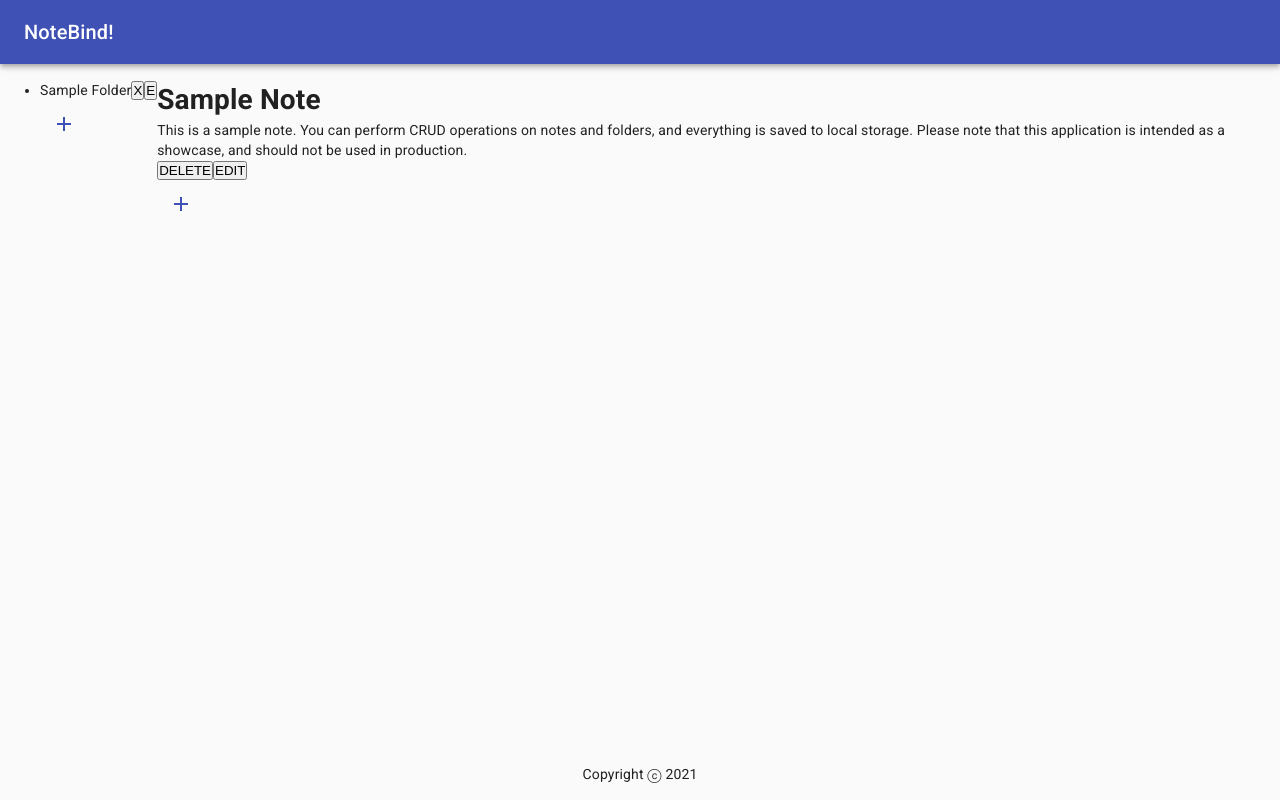
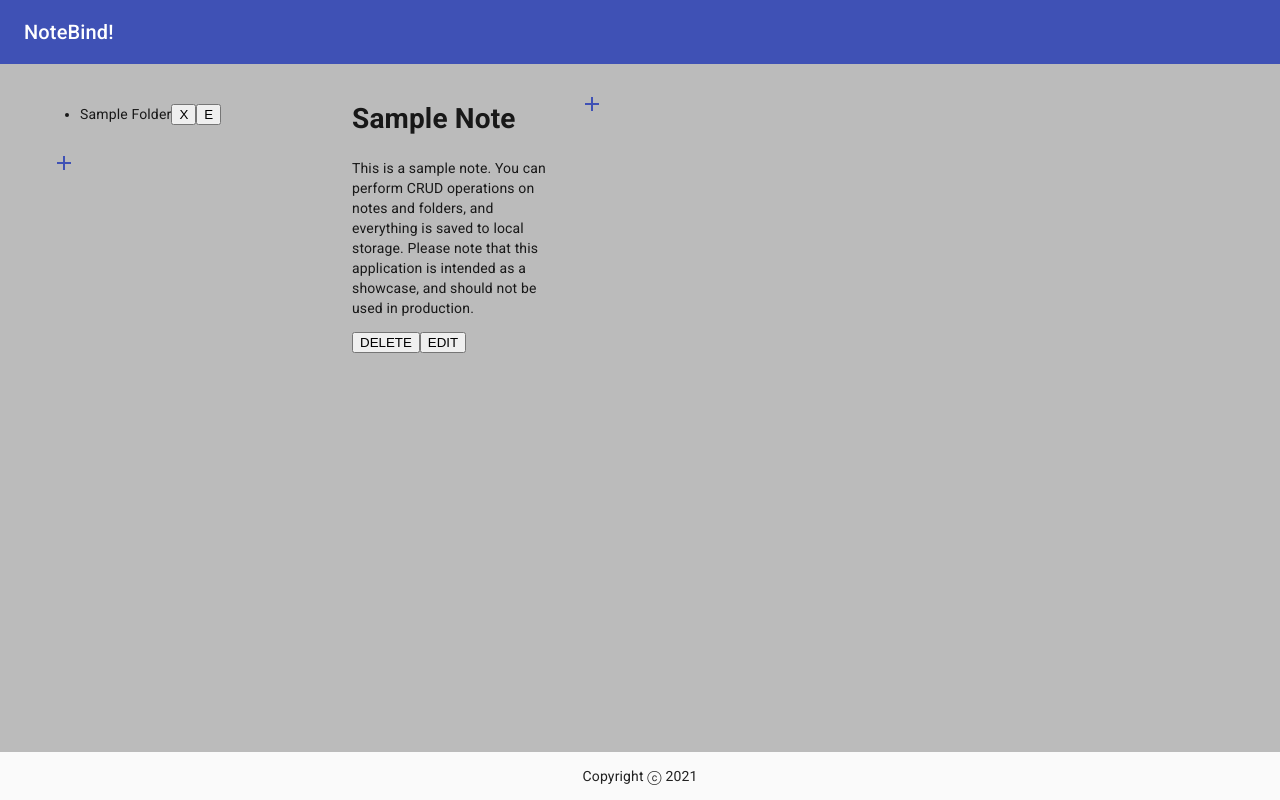
Before and after one commit to JohnAntoineG710/NoteBind, a React (Create React App) app: page / in a window 1280 px wide. Built offline with nearby package versions, Linux system fonts and the light colour scheme; a web font is replaced by a local one.

Commit message:
Refactor and integrate Material-UI Basics

```diff
--- a/package.json
+++ b/package.json
@@ -7,6 +7,7 @@
   "dependencies": {
     "@material-ui/core": "*",
     "@material-ui/icons": "*",
+    "@material-ui/system": "*",
     "react": "16.8.6",
     "react-dom": "16.8.6",
     "react-scripts": "3.2.0"
--- a/public/styles.css
+++ b/public/styles.css
@@ -1,34 +1,35 @@
-* {
-  padding: 0;
-  margin: 0;
-  box-sizing: border-box;
-}
+/* * { */
+/*   /\* padding: 0; *\/ */
+/*   /\* margin: 0; *\/ */
+/*   box-sizing: border-box; */
+/* } */
 
-.viewport {
-  height: 100vh;
-  width: 100vw;
-  display: flex;
-  flex-direction: column;
-}
+/* .viewport { */
+/*   height: 100vh; */
+/*   width: 100vw; */
+/*   display: flex; */
+/*   flex-direction: column; */
+/*   margin: 0; */
+/*   padding: 0; */
+/* } */
 
-main {
-  flex: 1;
-}
+/* main { */
+/*   flex: 1; */
+/* } */
 
-.main-grid {
-  padding: 16px;
-  height: 100%;
-}
+/* .main-grid { */
+/*   flex: 1; */
+/* } */
 
-.appBody {
-  display: flex;
-  justify-content: flex-end;
-  width: 100%;
-}
+/* .appBody { */
+/*   display: flex; */
+/*   justify-content: flex-end; */
+/*   width: 100%; */
+/* } */
 
-.notesBody {
-  flex: 1;
-}
+/* .notesBody { */
+/*   flex: 1; */
+/* } */
 
 /* html { */
 /*   font-family: "Montserrat", sans-serif; */
--- a/src/components/App.jsx
+++ b/src/components/App.jsx
@@ -1,165 +1,26 @@
-import React, { useState, useEffect } from "react";
-import {
-  AppBar,
-  Toolbar,
-  Typography,
-  CssBaseline,
-  Container,
-  Grid,
-} from "@material-ui/core";
+import React from "react";
+import { CssBaseline, Grid } from "@material-ui/core";
+import Header from "./Header";
+import Content from "./Content";
 import Footer from "./Footer";
-import Note from "./Note";
-import CreateArea from "./CreateArea";
-import SideBar from "./SideBar";
-import sampleNotes from "../notes";
-import sampleFolders from "../folders";
 
 const App = () => {
-  const [list, setList] = useState([...sampleNotes]);
-  const [folders, setFolders] = useState([...sampleFolders]);
-  const [activeFolder, setActiveFolder] = useState(0);
-
-  useEffect(() => {
-    let listStorage = JSON.parse(localStorage.getItem("list"));
-    let foldersStorage = JSON.parse(localStorage.getItem("folders"));
-    if (listStorage || foldersStorage) {
-      if (!listStorage) {
-        listStorage = [];
-      }
-      if (!foldersStorage) {
-        foldersStorage = [];
-      }
-      setFolders(foldersStorage);
-      setList(listStorage);
-    }
-  }, []);
-
-  useEffect(() => {
-    const folderIDs = [];
-    folders.map((folder) => folderIDs.push(folder.id));
-    if (folders.length === 0) {
-      setFolders([{ id: 1, name: "unidentified" }]);
-      setActiveFolder(1);
-    } else if (folderIDs.indexOf(activeFolder) === -1) {
-      setActiveFolder(folders[0].id);
-    }
-    localStorage.setItem("folders", JSON.stringify(folders));
-  }, [folders, activeFolder]);
-
-  useEffect(() => {
-    localStorage.setItem("list", JSON.stringify(list));
-  }, [list]);
-
-  const addItem = (note) => {
-    const newNote = { ...note, key: list[list.length - 1].key + 1 };
-    setList([...list, newNote]);
-  };
-
-  const delItem = (itemID) => {
-    setList(
-      list.filter((item) => {
-        return item.key !== itemID;
-      })
-    );
-  };
-
-  const editItem = (note) => {
-    setList((oldList) => {
-      const removeFromList = oldList.filter((item) => {
-        return item.key !== note.key;
-      });
-      const newList = [...removeFromList, note];
-      newList.sort((a, b) => a.key - b.key);
-      return [...newList];
-    });
-  };
-
-  const selectFolder = (id) => {
-    setActiveFolder(id);
-  };
-
-  const addFolder = (folder) => {
-    const newID = folders[folders.length - 1].id + 1;
-    setFolders((currFolders) => {
-      return [...currFolders, { id: newID, name: folder.name }];
-    });
-    setActiveFolder(newID);
-  };
-
-  const editFolder = (folder) => {
-    setFolders((oldFolders) => {
-      const foldersAfterDel = oldFolders.filter((item) => {
-        return item.id !== folder.id;
-      });
-      const newFolders = [...foldersAfterDel, folder];
-      newFolders.sort((a, b) => a.id - b.id);
-      return [...newFolders];
-    });
-  };
-
-  const deleteFolder = (id) => {
-    setList((oldList) => {
-      return oldList.filter((note) => {
-        return note.folderID !== id;
-      });
-    });
-    setFolders((oldFolders) => {
-      return oldFolders.filter((folder) => {
-        return folder.id !== id;
-      });
-    });
-  };
-
   return (
-    <div className="viewport">
+    <>
       <CssBaseline />
-      <AppBar position="static">
-        <Toolbar>
-          <Typography variant="h6">NoteBind!</Typography>
-        </Toolbar>
-      </AppBar>
-      <Container component="main">
       <Grid
         container
         direction="column"
-          justify="space-between"
-          alignItems="center"
-          className="main-grid"
+        className="viewport"
+        style={{
+          height: "100vh",
+        }}
       >
-          <div className="appBody">
-            <Grid item>
-              <SideBar
-                folders={folders}
-                active={activeFolder}
-                selectFolder={selectFolder}
-                editFolder={editFolder}
-                deleteFolder={deleteFolder}
-                addFolder={addFolder}
-              />
-            </Grid>
-            <Grid item className="notesBody">
-              {list
-                .filter((note) => note.folderID === activeFolder)
-                .map((note) => (
-                  <Note
-                    key={note.key}
-                    noteID={note.key}
-                    noteFolder={note.folderID}
-                    title={note.title}
-                    content={note.content}
-                    onDelete={delItem}
-                    onEdit={editItem}
-                  />
-                ))}
-              <CreateArea onAdd={addItem} activeFolder={activeFolder} />
-            </Grid>
-          </div>
-          <Grid item>
+        <Header />
+        <Content />
         <Footer />
       </Grid>
-        </Grid>
-      </Container>
-    </div>
+    </>
   );
 };
 
--- /dev/null
+++ b/src/components/Content.jsx
@@ -0,0 +1,135 @@
+import React, { useState, useEffect } from "react";
+import { Grid } from "@material-ui/core";
+import SideBar from "./SideBar";
+import NotesContainer from "./NotesContainer";
+import sampleNotes from "../notes";
+import sampleFolders from "../folders";
+
+const Content = (props) => {
+  const [list, setList] = useState([...sampleNotes]);
+  const [folders, setFolders] = useState([...sampleFolders]);
+  const [activeFolder, setActiveFolder] = useState(0);
+
+  useEffect(() => {
+    let listStorage = JSON.parse(localStorage.getItem("list"));
+    let foldersStorage = JSON.parse(localStorage.getItem("folders"));
+    if (listStorage || foldersStorage) {
+      if (!listStorage) {
+        listStorage = [];
+      }
+      if (!foldersStorage) {
+        foldersStorage = [];
+      }
+      setFolders(foldersStorage);
+      setList(listStorage);
+    }
+  }, []);
+
+  useEffect(() => {
+    const folderIDs = [];
+    folders.map((folder) => folderIDs.push(folder.id));
+    if (folders.length === 0) {
+      setFolders([{ id: 1, name: "unidentified" }]);
+      setActiveFolder(1);
+    } else if (folderIDs.indexOf(activeFolder) === -1) {
+      setActiveFolder(folders[0].id);
+    }
+    localStorage.setItem("folders", JSON.stringify(folders));
+  }, [folders, activeFolder]);
+
+  useEffect(() => {
+    localStorage.setItem("list", JSON.stringify(list));
+  }, [list]);
+
+  const addItem = (note) => {
+    const newNote = { ...note, key: list[list.length - 1].key + 1 };
+    setList([...list, newNote]);
+  };
+
+  const delItem = (itemID) => {
+    setList(
+      list.filter((item) => {
+        return item.key !== itemID;
+      })
+    );
+  };
+
+  const editItem = (note) => {
+    setList((oldList) => {
+      const removeFromList = oldList.filter((item) => {
+        return item.key !== note.key;
+      });
+      const newList = [...removeFromList, note];
+      newList.sort((a, b) => a.key - b.key);
+      return [...newList];
+    });
+  };
+
+  const selectFolder = (id) => {
+    setActiveFolder(id);
+  };
+
+  const addFolder = (folder) => {
+    const newID = folders[folders.length - 1].id + 1;
+    setFolders((currFolders) => {
+      return [...currFolders, { id: newID, name: folder.name }];
+    });
+    setActiveFolder(newID);
+  };
+
+  const editFolder = (folder) => {
+    setFolders((oldFolders) => {
+      const foldersAfterDel = oldFolders.filter((item) => {
+        return item.id !== folder.id;
+      });
+      const newFolders = [...foldersAfterDel, folder];
+      newFolders.sort((a, b) => a.id - b.id);
+      return [...newFolders];
+    });
+  };
+
+  const deleteFolder = (id) => {
+    setList((oldList) => {
+      return oldList.filter((note) => {
+        return note.folderID !== id;
+      });
+    });
+    setFolders((oldFolders) => {
+      return oldFolders.filter((folder) => {
+        return folder.id !== id;
+      });
+    });
+  };
+
+  return (
+    <Grid
+      item
+      container
+      style={{
+        flex: 1,
+        backgroundColor: "#bbb",
+        overflow: "hidden",
+      }}
+    >
+      <SideBar
+        m={5}
+        folders={folders}
+        active={activeFolder}
+        selectFolder={selectFolder}
+        editFolder={editFolder}
+        deleteFolder={deleteFolder}
+        addFolder={addFolder}
+      />
+      <NotesContainer
+        m={2}
+        list={list}
+        activeFolder={activeFolder}
+        delItem={delItem}
+        addItem={addItem}
+        editItem={editItem}
+      />
+    </Grid>
+  );
+};
+
+export default Content;
--- a/src/components/Footer.jsx
+++ b/src/components/Footer.jsx
@@ -1,12 +1,15 @@
 import React from "react";
+import { Grid } from "@material-ui/core";
 
 const date = new Date();
 const year = date.getFullYear();
 
 const Footer = (props) => (
-  <footer>
-    <p>Copyright ⓒ {year}</p>
-  </footer>
+  <Grid item style={{ textAlign: "center" }}>
+    <footer>
+      <p>Copyright ⓒ {year}</p>
+    </footer>
+  </Grid>
 );
 
 export default Footer;
--- a/src/components/Note.jsx
+++ b/src/components/Note.jsx
@@ -1,5 +1,6 @@
 import React, { useState } from "react";
 import NoteDialog from "./NoteDialog";
+import { Box } from "@material-ui/core";
 
 const Note = (props) => {
   const [open, setOpen] = useState(false);
@@ -9,7 +10,7 @@ const Note = (props) => {
   };
 
   return (
-    <div className="note">
+    <Box m={props.m}>
       <h1>{props.title}</h1>
       <p>{props.content}</p>
       <button
@@ -37,7 +38,7 @@ const Note = (props) => {
           actionLabel="Edit Note"
         />
       )}
-    </div>
+    </Box>
   );
 };
 
--- /dev/null
+++ b/src/components/NotesContainer.jsx
@@ -0,0 +1,34 @@
+import React from "react";
+import { Box, Grid } from "@material-ui/core";
+import Note from "./Note";
+import CreateArea from "./CreateArea";
+
+const NotesContainer = (props) => (
+  <Grid item xs={9} style={{ maxHeight: "100%", overflow: "auto" }}>
+    <Box m={props.m} style={{ overflow: "auto" }}>
+      <Grid container style={{ maxHeight: "100%", overflow: "auto" }}>
+        {props.list
+          .filter((note) => note.folderID === props.activeFolder)
+          .map((note) => (
+            <Grid item xs={3} key={note.key}>
+              <Note
+                key={note.key}
+                noteID={note.key}
+                noteFolder={note.folderID}
+                title={note.title}
+                content={note.content}
+                onDelete={props.delItem}
+                onEdit={props.editItem}
+                m={props.m}
+              />
+            </Grid>
+          ))}
+        <Grid item xs={1}>
+          <CreateArea onAdd={props.addItem} activeFolder={props.activeFolder} />
+        </Grid>
+      </Grid>
+    </Box>
+  </Grid>
+);
+
+export default NotesContainer;
--- a/src/components/SideBar.jsx
+++ b/src/components/SideBar.jsx
@@ -1,10 +1,12 @@
 import React from "react";
 import Folder from "./Folder";
 import CreateFolder from "./CreateFolder";
+import { Grid, Box } from "@material-ui/core";
 
 const SideBar = (props) => {
   return (
-    <div className="container">
+    <Grid item xs={3}>
+      <Box m={props.m}>
         <ul>
           {props.folders.map((folder) => (
             <Folder
@@ -19,7 +21,8 @@ const SideBar = (props) => {
           ))}
         </ul>
         <CreateFolder addFolder={props.addFolder} />
-    </div>
+      </Box>
+    </Grid>
   );
 };
 
```
Also changed, not shown: src/components/Header.jsx (+8 -3 lines), 1 other file (tests, documents, lock files or other folders). Lines whose indentation alone changed are shown as unchanged.
